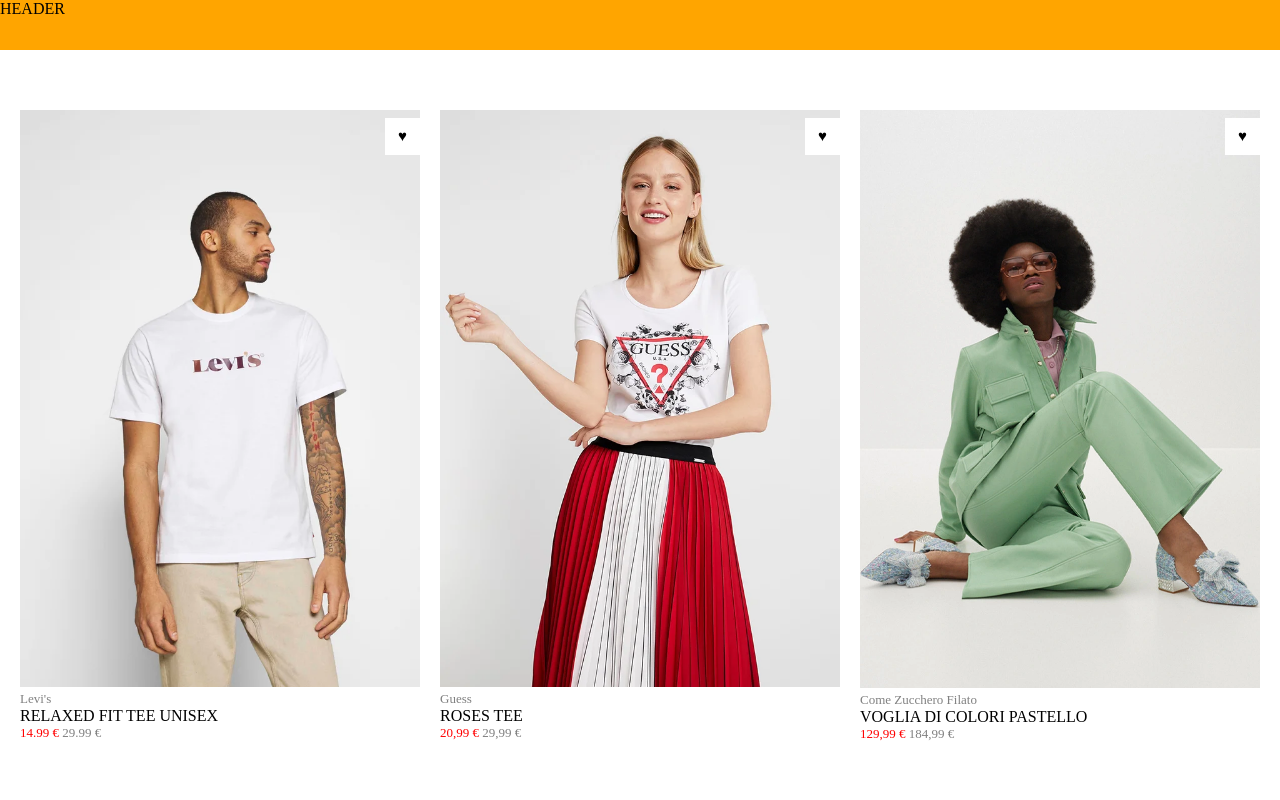
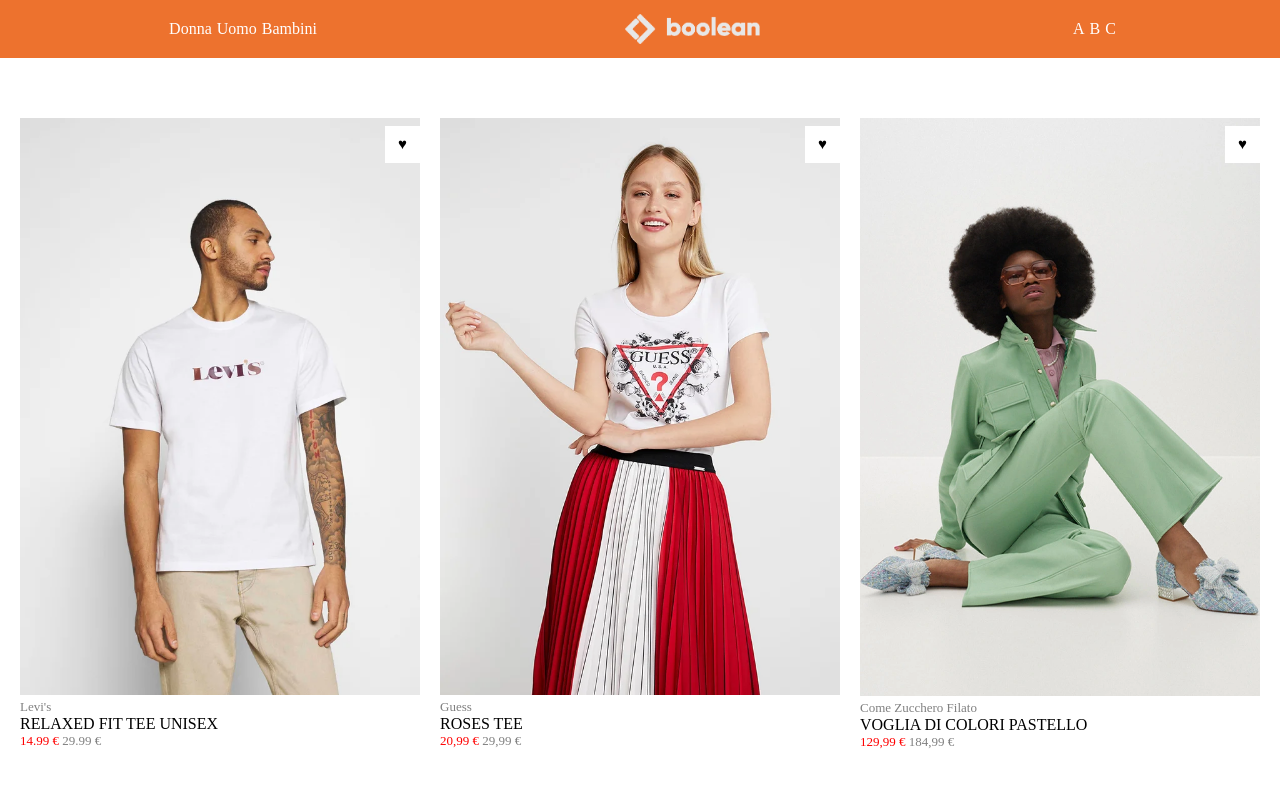
Before and after one commit to Ste79ITA/html-css-boolando, a plain HTML site: page index.html in a window 1280 px wide. Shown: the top 800 px of the page. Drawn offline with Linux system fonts and the light colour scheme.

Commit message:
New Feature: HEADER

```diff
--- a/CSS/style.css
+++ b/CSS/style.css
@@ -20,18 +20,45 @@ img {
   max-width: 100%;
 }
 
+/* HEADER */
+
+header {
+  display: flex;
+  justify-content: space-around;
+  background-color: rgb(237, 114, 46);
+  align-items: center;
+}
+
+nav ul,
+header div ul {
+  padding: 20px;
+  display: flex;
+  list-style: none;
+}
+
+header nav ul li a,
+header div ul li {
+  text-decoration: none;
+  color: white;
+  padding-left: 5px;
+}
+
+header img {
+  width: auto;
+  height: 30px;
+}
 /* FIGCAPTIONS */
 
 figcaption ul {
   list-style: none;
 }
 
-ul li:nth-child(odd) {
+figcaption ul li:nth-child(odd) {
   color: grey;
   font-size: 13px;
 }
 
-ul li:last-child :nth-child(odd) {
+figcaption ul li:last-child :nth-child(odd) {
   color: red;
 }
 
@@ -53,12 +80,6 @@ ul li:last-child :nth-child(odd) {
 .card {
   position: relative;
   flex-basis: calc((100% - 80px) / 3);
-}
-
-.debug header {
-  background-color: orange;
-  min-height: 50px;
-  width: 100vw;
 }
 
 .debug footer {
--- a/index.html
+++ b/index.html
@@ -7,7 +7,23 @@
     <link rel="stylesheet" href="./CSS/style.css" />
   </head>
   <body class="debug">
-    <header>HEADER</header>
+    <header>
+      <nav>
+        <ul>
+          <li><a href="#">Donna</a></li>
+          <li><a href="#">Uomo</a></li>
+          <li><a href="#">Bambini</a></li>
+        </ul>
+      </nav>
+      <img src="./img/boolean-logo.png" alt="Logo" />
+      <div>
+        <ul>
+          <li>A</li>
+          <li>B</li>
+          <li>C</li>
+        </ul>
+      </div>
+    </header>
     <main>
       <div class="container">
         <div class="row">
```
